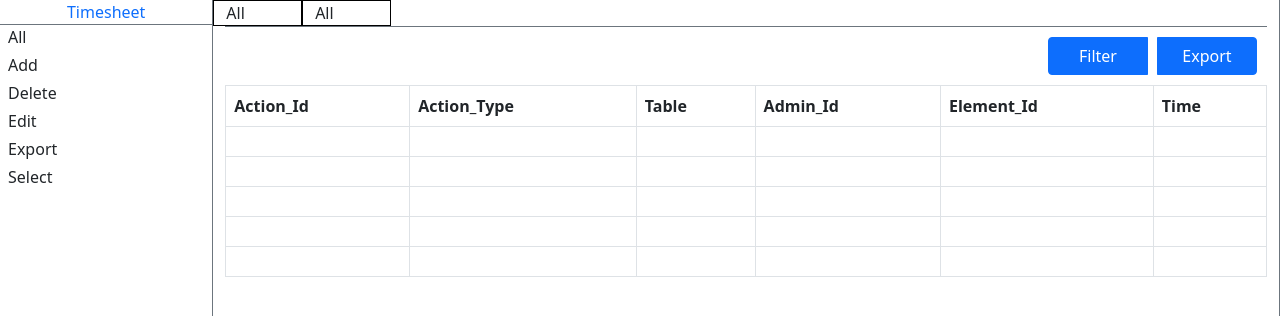
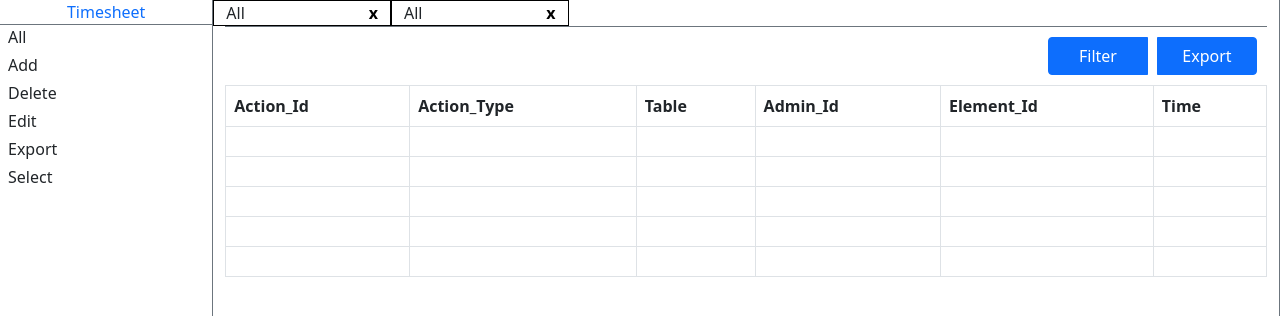
Before and after one commit to linhaohe/cs326-final-copycat, a plain HTML site: page page_skeleton/timesheet.html in a window 1280 px wide. Both pictures are taken after a click on the element "All". Shown: the top 316 px of the page. Drawn offline with nearby package versions, Linux system fonts and the light colour scheme.

Commit message:
Add x-sign to Tab

```diff
--- a/page_skeleton/timesheet.css
+++ b/page_skeleton/timesheet.css
@@ -28,6 +28,12 @@
     color: black;
     float: right;
     font-size: 28px;
+    font-weight: bold;
+  }
+
+  .close-tab {
+    color: black;
+    float: right;
     font-weight: bold;
   }
 
--- a/page_skeleton/timesheet.html
+++ b/page_skeleton/timesheet.html
@@ -42,8 +42,9 @@
                             <div class = "contatiner h-100">
                                 <div class = "col border-bottom border-secondary">
                                     <div id="tab-section" class="row mb-0">
-                                        <div class="tab col-md-1">
+                                        <div class="tab col-md-2">
                                             All
+                                            <span class="close-tab">x</span>
                                         </div>
                                     </div>
                                 </div>
@@ -53,8 +54,8 @@
                                     <!-- Modal content -->
                                     <div class="modal-content">
                                         <div class="modal-header">
-                                        <h2>Filter</h2>
-                                        <span class="close">&times;</span>
+                                            <h2>Filter</h2>
+                                            <span class="close">&times;</span>
                                         </div>
 
                                         <div class="modal-body">
@@ -180,10 +181,6 @@
                     </div>
                 </div>
             <div>
-                <!-- <div class="tab col-md-1">
-                    All
-                </div>
-                <div class="tab col-md-1">Delete</div> -->
             <!-- TAB -->
             <script type="text/javascript" defer>
                 function createTab(tagName) {
@@ -192,12 +189,17 @@
                     all.onclick = function() {
                         const comp = document.createElement("div");
                         comp.classList.add("tab");
-                        comp.classList.add("col-md-1");
+                        comp.classList.add("col-md-2");
 
                         const name = tagName.split('');
                         name[0] = name[0].toUpperCase();
                         const text = document.createTextNode(name.join(''));
                         comp.appendChild(text);
+
+                        const cancel = document.createElement("span");
+                        cancel.classList.add("close-tab");
+                        cancel.appendChild(document.createTextNode("x"));
+                        comp.appendChild(cancel);
 
                         ts.appendChild(comp);
                     }
@@ -211,7 +213,7 @@
                 createTab("select");
             </script>
             <!-- END TAB -->
-
+            <!-- <span class="close">&times;</span> -->
             <!-- MODAL  -->
             <script type="text/javascript" defer>
                 // Get the modal
```
